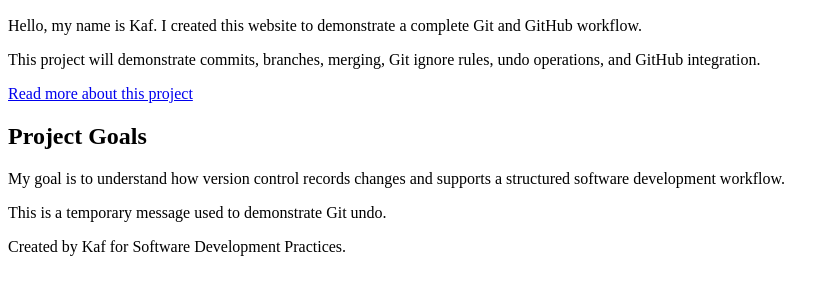
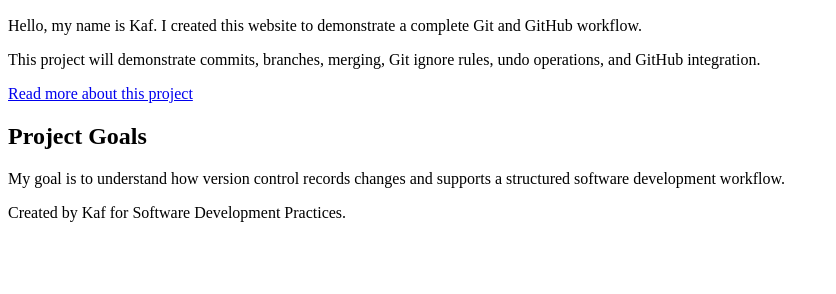
Before and after one commit to WhySeriousKaif/software-development-practices-git-workflow, a plain HTML site: page index.html in a window 1280 px wide. Shown: the part 110-404 px from the top of the page, without its empty margins (0-836 px from the left). Drawn offline with Linux system fonts and the light colour scheme.

Commit message:
Revert "Add temporary demonstration message"
This reverts commit 3cc8849fb508b8dc7122fbde6269918cc432e853.

```diff
--- a/index.html
+++ b/index.html
@@ -31,7 +31,6 @@
                 and supports a structured software development workflow.
             </p>
         </section>
-        <p>This is a temporary message used to demonstrate Git undo.</p>
     </main>
 
     <footer>
```
